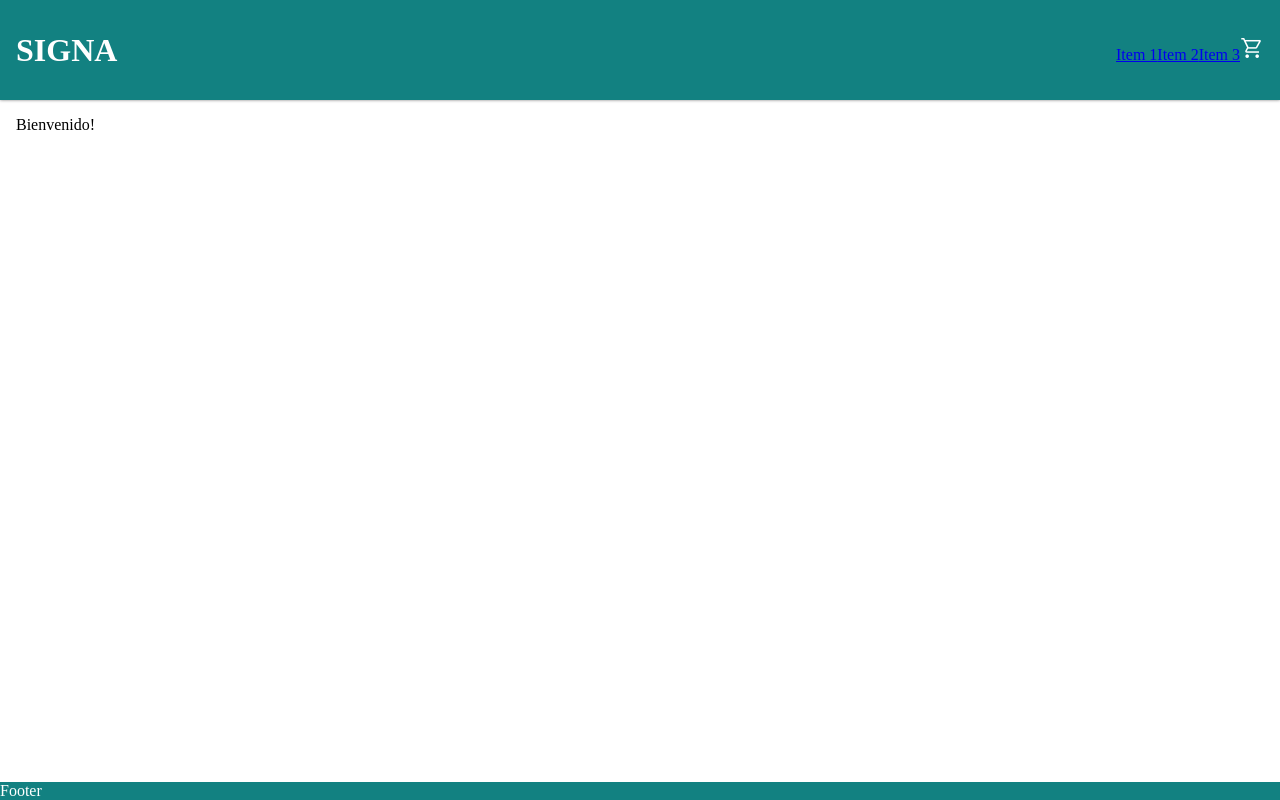
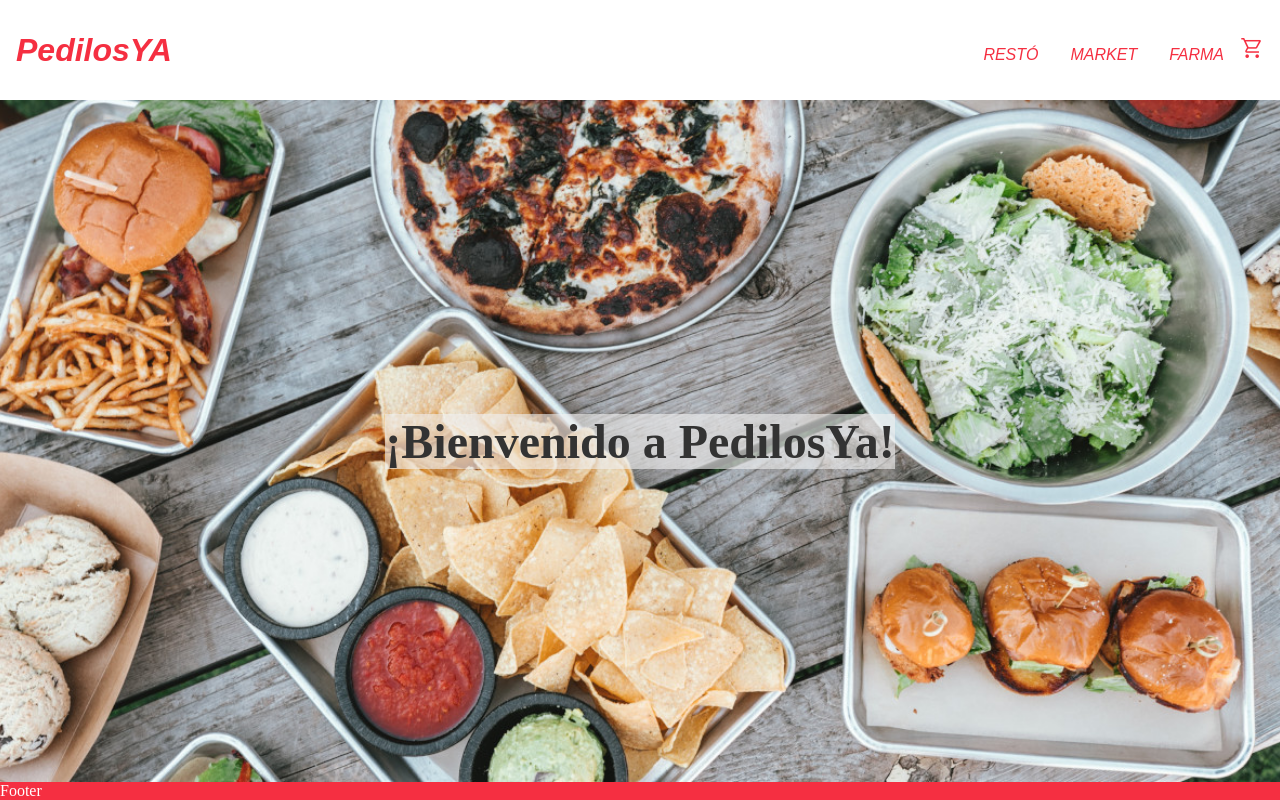
Before and after one commit to pmusetti/eCommerce.github.io, a React (Create React App) app: page / in a window 1280 px wide. Built offline with nearby package versions, Linux system fonts and the light colour scheme.

Commit message:
added background image, store name and categories

```diff
--- a/src/App.js
+++ b/src/App.js
@@ -10,7 +10,6 @@ function App() {
     <>
       <Header />
       <Main />
-
       <Footer />
     </>
   );
--- a/src/components/CartWidget.js
+++ b/src/components/CartWidget.js
@@ -2,9 +2,12 @@ import React from 'react'
 
 function CartWidget() {
     return (
+
         <span class="material-symbols-outlined">
         shopping_cart
         </span>
+
+
     )
 }
 
--- a/src/components/Header.js
+++ b/src/components/Header.js
@@ -4,7 +4,7 @@ import NavBar from './NavBar'
 function Header() {
   return (
     <div id='header'>
-        <h1>SIGNA</h1>
+        <h1>PedilosYA</h1>
         <NavBar/>
 
     </div>
--- a/src/components/ItemListContainer.js
+++ b/src/components/ItemListContainer.js
@@ -2,7 +2,7 @@ import React from 'react'
 
 function ItemListContainer({greeting}) {
   return (
-    <p>{greeting}</p>
+    <h2>{greeting}</h2>
   )
 }
 
--- a/src/components/Main.js
+++ b/src/components/Main.js
@@ -5,7 +5,7 @@ function Main() {
     return (
         <div id='main'>
             <ItemListContainer
-                greeting="Bienvenido!" />
+                greeting="¡Bienvenido a PedilosYa!" />
         </div>
     )
 }
--- a/src/components/NavBar.js
+++ b/src/components/NavBar.js
@@ -4,10 +4,10 @@ import CartWidget from './CartWidget'
 
 function NavBar() {
   return (
-    <div>
-        <a href='#'>Item 1</a>
-        <a href='#'>Item 2</a>
-        <a href='#'>Item 3</a>
+    <div id='navbar'>
+        <a href='#'>RESTÓ</a>
+        <a href='#'>MARKET</a>
+        <a href='#'>FARMA</a>
         <CartWidget/>
     </div>
   )
--- a/src/style.scss
+++ b/src/style.scss
@@ -1,45 +1,67 @@
 @import url("https://fonts.googleapis.com/icon?family=Material+Icons");
 @import url("https://fonts.googleapis.com/css2?family=Material+Symbols+Outlined:opsz,wght,FILL,GRAD@20..48,100..700,0..1,-50..200");
 
-*{
+* {
   margin: 0;
   padding: 0;
   box-sizing: border-box;
 }
-html, body, #root{
+html,
+body,
+#root {
   height: 100%;
 }
 
-#root{
+#root {
   display: flex;
   flex-direction: column;
 }
 
 .material-symbols-outlined {
-  font-variation-settings:
-  'FILL' 0,
-  'wght' 400,
-  'GRAD' 0,
-  'opsz' 48
+  font-variation-settings: "FILL" 0, "wght" 400, "GRAD" 0, "opsz" 48;
 }
-$color-primary: rgb(18, 129, 129);
-$color-secondary: white;
-#header{
+$color-primary: rgb(255, 255, 255);
+$color-secondary: #f52f41;
+#header {
   background-color: $color-primary;
   color: $color-secondary;
+  font-family: Arial, Helvetica, sans-serif;
+  font-style: italic;
   height: 100px;
   display: flex;
   justify-content: space-between;
   align-items: center;
-    box-shadow: 0 0 3px rgba(0,0,0,0.5);
+  box-shadow: 0 0 3px rgba(0, 0, 0, 0.5);
   padding: 0.5rem 1rem;
 }
-#main{
+#main {
+  display: flex;
+  background-image: url("../backgroundFB-peya.jpg");
+  background-position: center;
+  background-size: cover;
   flex-grow: 1;
   padding: 1rem;
+  align-items: center;
+  //text-align: center;
+  font-size: 200%;
+  font-weight: bolder;
+  h2{
+    background-color: rgba(241, 241, 241, 0.616);
+    color: #333333;
+    margin: 0 auto;
+  }
 }
 
 #footer {
-    background-color: $color-primary;
+  background-color: $color-secondary;
+  color: $color-primary;
+}
+
+#navbar {
+  justify-content: space-between;
+  a {
     color: $color-secondary;
+    text-decoration: none;
+    padding: 1rem;
   }
+}
```
Also changed, not shown: backgroundFB-peya.jpg (added). Lines whose indentation alone changed are shown as unchanged.
